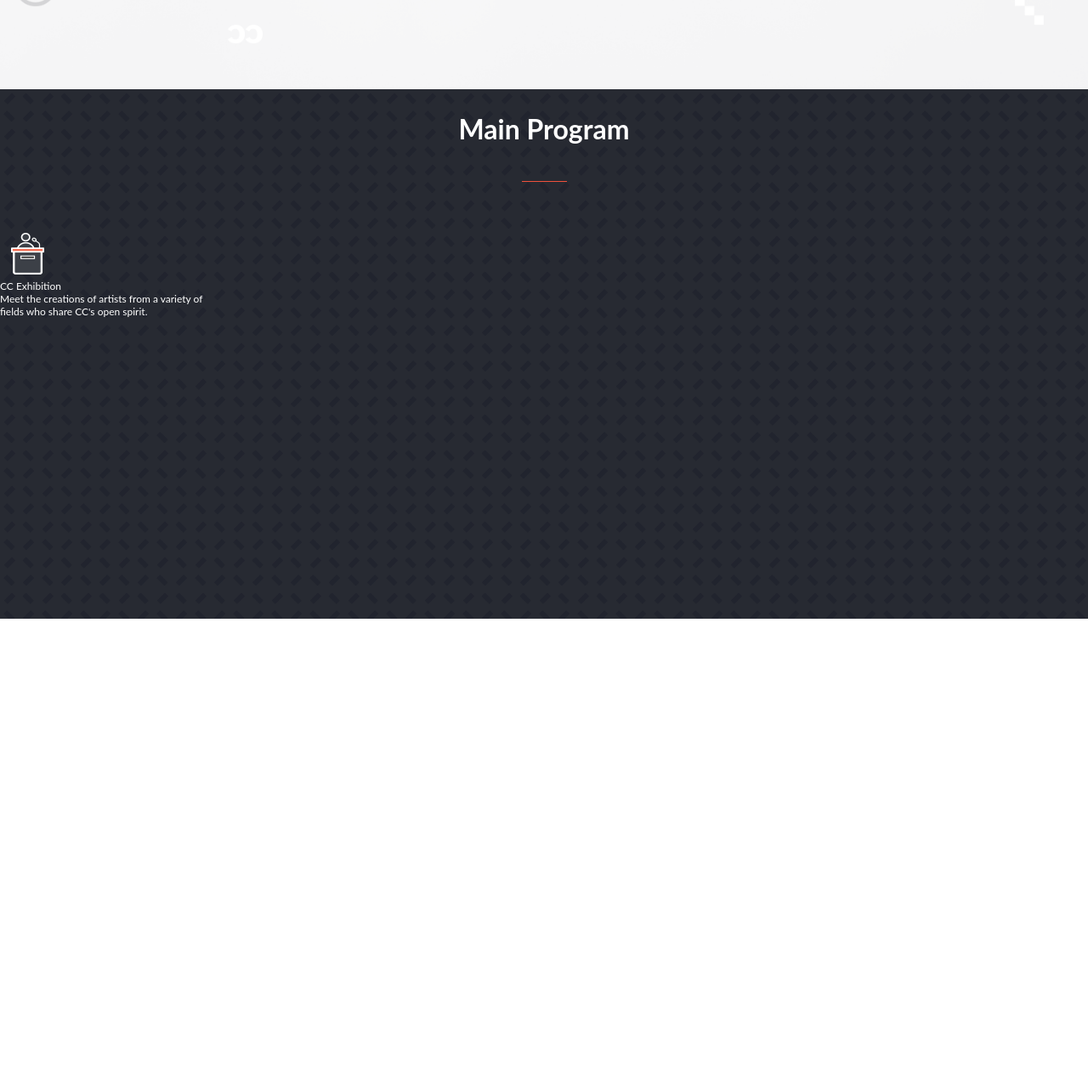
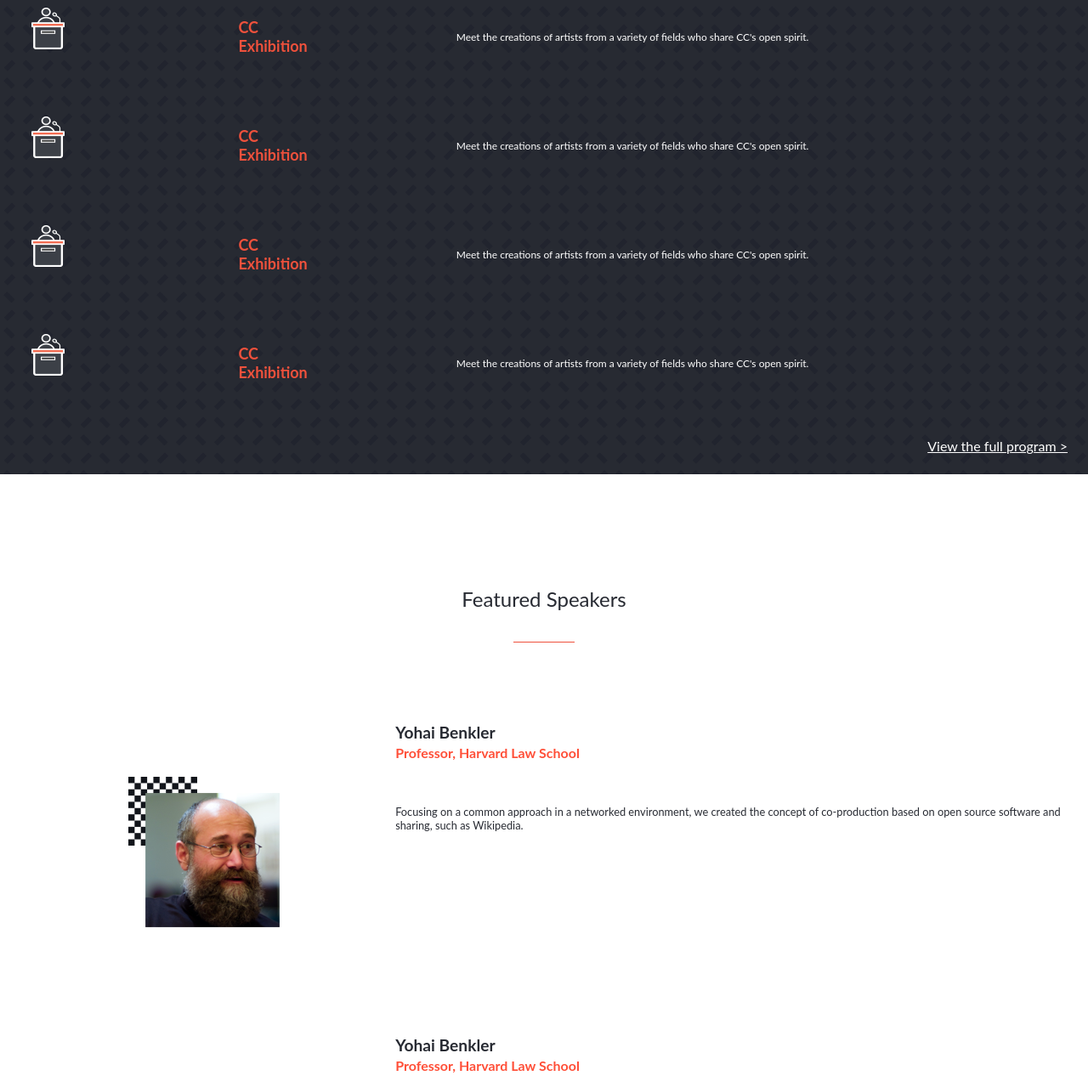
Before and after one commit to sajibarafatsiddiqui/technothirst, a website: page index.html in a window 1280 px wide. Shown: the part 703-1982 px from the top of the page at 85% size. Before the commit the page ends 1431 px from the top, so only its background shows below. Drawn offline with Linux system fonts and the light colour scheme.

Commit message:
added script.js and created featurespeacker section using js

```diff
--- a/index.css
+++ b/index.css
@@ -1,7 +1,7 @@
 body {
   margin: 0px;
   padding: 0px;
-    font-family: 'Lato', sans-serif;
+  font-family: "Lato", sans-serif;
   color: rgb(51, 51, 51);
 }
 
@@ -16,7 +16,7 @@ body {
 .masthead,
 .hero_wrap,
 .features_wrap,
-.callout,
+.feature_speakers_wrap,
 #blog,
 #footer {
   grid-column: 1 / -1;
@@ -24,10 +24,9 @@ body {
 
 .masthead {
   box-shadow: rgb(0 0 0 / 30%) 0px 2px 8px 0px;
-    width:100%;
+  width: 100%;
   min-height: 10vh;
   z-index: 999;
-
 }
 
 .masthead_inner {
@@ -39,13 +38,13 @@ body {
   flex: 1;
   order: 0;
   flex-grow: 0;
-    position:relative;
+  position: relative;
 }
 
 .mobile_menu {
   height: 30px;
   padding-left: 20px;
-    left:10px;
+  left: 10px;
   position: absolute;
 }
 
@@ -55,25 +54,25 @@ body {
   font-weight: 700;
   font-size: 1.125rem;
   line-height: 1.11;
-    color:red
-
+  background: -webkit-linear-gradient(rgb(248, 247, 249), rgb(11, 11, 11));
+  -webkit-background-clip: text;
+  -webkit-text-fill-color: transparent;
 }
 
 .hero_wrap {
   background-position: top center;
   background-size: cover;
-        height: 90vh;
   background-image: url(statics/images/main_big.png);
   background-repeat: no-repeat;
-        display:flex;
+  display: flex;
 }
 
-  .hero{
+.hero {
   display: flex;
   flex-direction: column;
   justify-content: center;
   align-items: center;
-    margin:auto;
+  margin: auto;
   text-align: center;
 }
 
@@ -114,7 +113,7 @@ body {
   background-image: url(statics/images/pattern_bg.png);
   background-repeat: repeat;
   background-color: rgb(39, 42, 50);
-    color: rgb(255, 255, 255)
+  color: rgb(255, 255, 255);
 }
 
 .features h2 {
@@ -130,16 +129,13 @@ body {
 }
 
 .features_list {
-        display:grid;
+  display: grid;
   grid-template-columns: 20% 20% 60%;
-        column-gap: 10px;
-        row-gap: 15px;
-        grid-template-rows: repeat(5, 10vh);
-        grid-template-areas: "program_icon program_title program_desc"
-        "program_icon program_title program_desc"
-        "program_icon program_title program_desc"
-        "program_icon program_title program_desc"
-        "program_icon program_title program_desc";
+  gap: 10px;
+  grid-template-rows: auto;
+  grid-template-areas: "program_icon program_title program_desc";
+  height: 10vh;
+  padding: 1.5rem;
 }
 
 .program_icon {
@@ -147,10 +143,37 @@ body {
 }
 
 .program_title {
-    grid-area:program_title;
-
+  grid-area: program_title;
+  align-self: center;
+  font-size: 1.5rm;
+  width: 26%;
+  color: rgb(239, 81, 60);
+  font-size: 1.5em;
+  font-weight: bold;
 }
 
 .program_desc {
   grid-area: program_desc;
+  align-self: center;
+  font-size: 1rm;
+  padding: 0px 0.5em 0px 0px;
+  text-align: left;
+  word-break: keep-all;
+  overflow: auto;
+  height: auto;
 }
+
+.program_list .mobile {
+    font-size: 1rem;
+    display: block;
+    text-decoration: none;
+    text-align: right;
+    padding: 1.5rem;
+    color: rgb(255, 255, 255);
+    text-decoration: underline;
+    cursor: pointer;
+}
+
+.program_list {
+
+}
--- a/index.html
+++ b/index.html
@@ -37,16 +37,46 @@
     <h2>Main Program</h2>
     <div class="guide_bar"></div>
     <div class="features_list">
-        <div class="program_list">
         <div class="program_icon">
         <img src="statics/images/program_icon_01.png" alt="CC Exhibition">
         </div>
         <div class="program_title">CC Exhibition</div>
-        <div class="program__desc"> Meet the creations of artists from a variety of fields who share CC's open spirit. </div>
+        <div class="program_desc"> Meet the creations of artists from a variety of fields who share CC's open spirit. </div>
     </div>
+    <div class="features_list">
+        <div class="program_icon">
+        <img src="statics/images/program_icon_01.png" alt="CC Exhibition">
+        </div>
+        <div class="program_title">CC Exhibition</div>
+        <div class="program_desc"> Meet the creations of artists from a variety of fields who share CC's open spirit. </div>
     </div>
+    <div class="features_list">
+        <div class="program_icon">
+        <img src="statics/images/program_icon_01.png" alt="CC Exhibition">
+        </div>
+        <div class="program_title">CC Exhibition</div>
+        <div class="program_desc"> Meet the creations of artists from a variety of fields who share CC's open spirit. </div>
+    </div>
+    <div class="features_list">
+        <div class="program_icon">
+        <img src="statics/images/program_icon_01.png" alt="CC Exhibition">
+        </div>
+        <div class="program_title">CC Exhibition</div>
+        <div class="program_desc"> Meet the creations of artists from a variety of fields who share CC's open spirit. </div>
+    </div>
+    <div class="features_list">
+        <div class="program_icon">
+        <img src="statics/images/program_icon_01.png" alt="CC Exhibition">
+        </div>
+        <div class="program_title">CC Exhibition</div>
+        <div class="program_desc"> Meet the creations of artists from a variety of fields who share CC's open spirit. </div>
+    </div>
+<div class="program_list">
+    <a href="#" class="mobile">View the full program &gt;</a>
+</div>
 </section>
 </div>
 </div>
+<script type="text/javascript" src="script.js"></script>
 </body>
 </html>
--- /dev/null
+++ b/script.js
@@ -0,0 +1,171 @@
+const speakers = {
+    speaker_1 :{
+        img : "statics/images/speaker_01.png",
+        name : "Yohai Benkler",
+        profession: "Professor, Harvard Law School",
+        description: "Focusing on a common approach in a  networked environment, we created the concept of co-production based on open source software and sharing, such as Wikipedia."
+    },
+    speaker_2 :{
+        img : "statics/images/speaker_02.png",
+        name : "Yohai Benkler",
+        profession: "Professor, Harvard Law School",
+        description: "Focusing on a common approach in a  networked environment, we created the concept of co-production based on open source software and sharing, such as Wikipedia."
+    },
+    speaker_3 :{
+        img : "statics/images/speaker_03.png",
+        name : "Yohai Benkler",
+        profession: "Professor, Harvard Law School",
+        description: "Focusing on a common approach in a  networked environment, we created the concept of co-production based on open source software and sharing, such as Wikipedia."
+    },
+    speaker_4 :{
+        img : "statics/images/speaker_04.png",
+        name : "Yohai Benkler",
+        profession: "Professor, Harvard Law School",
+        description: "Focusing on a common approach in a  networked environment, we created the concept of co-production based on open source software and sharing, such as Wikipedia."
+    },
+    speaker_5 :{
+        img : "statics/images/speaker_05.png",
+        name : "Yohai Benkler",
+        profession: "Professor, Harvard Law School",
+        description: "Focusing on a common approach in a  networked environment, we created the concept of co-production based on open source software and sharing, such as Wikipedia."
+    },
+    speaker_6 :{
+        img : "statics/images/speaker_06.png",
+        name : "Yohai Benkler",
+        profession: "Professor, Harvard Law School",
+        description: "Focusing on a common approach in a  networked environment, we created the concept of co-production based on open source software and sharing, such as Wikipedia."
+    }
+}
+
+const featureSpeakersWrap = document.createElement('div');
+featureSpeakersWrap.className = "feature_speakers_wrap";
+const featuresWrap= document.getElementsByClassName('features_wrap')[0];
+featuresWrap.insertAdjacentElement("afterend",featureSpeakersWrap);
+
+const featureSpeakers = document.createElement('section');
+featureSpeakers.className =  "feature_speaker";
+const propFeatureSpeakers = {
+    textAlign: 'center',
+    paddingTop: '7rem',
+    color: 'rgb(39, 42, 50)',
+    height: 'auto',
+}
+Object.assign(featureSpeakers.style,propFeatureSpeakers);
+featureSpeakersWrap.appendChild(featureSpeakers);
+
+const title = document.createElement('h2');
+title.innerHTML ="Featured Speakers";
+title.className = 'normal';
+const propTitle = {
+    fontSize: '1.5rem',
+    display: 'block',
+    fontWeight: 'normal'
+}
+
+Object.assign(title.style,propTitle)
+featureSpeakers.appendChild(title);
+
+const bar = document.createElement('div');
+bar.className = 'guide_bar';
+propBar = {
+    width: '4.5rem',
+    height: '1rem',
+    borderBottom: '1px solid rgb(239, 81, 60)',
+    margin: '0px auto 54px'
+};
+Object.assign(bar.style,propBar);
+featureSpeakers.appendChild(bar);
+
+
+
+const speakersList = document.createElement('div');
+speakersList.className ='speakers_list';
+propSpeakersList ={
+
+}
+featureSpeakers.appendChild(speakersList);
+
+const speaker = document.createElement('div');
+speaker.className ='speaker';
+propSpeaker = {
+    display: 'grid',
+    gridTemplateColumns: '35% 65%',
+    gap: '10px',
+    gridTemplateRows: '5% 20% 75%',
+    gridTemplateAreas: "'img name''img profession''img description'",
+    height: '40vh',
+    padding: '1.5rem',
+
+};
+
+Object.assign(speaker.style,propSpeaker);
+
+const speakerImage = document.createElement('div');
+speakerImage.classname ="speaker_image";
+const img = document.createElement("img");
+const propSpeakerImage = {
+    gridArea: 'img',
+    alignSelf: 'center',
+    display: 'block'
+}
+Object.assign(speakerImage.style,propSpeakerImage)
+
+speakerImage.appendChild(img);
+speaker.appendChild(speakerImage);
+
+const speakerName = document.createElement('h2');
+speakerName.className ="speaker_name";
+propSpeakerName = {
+    fontSize: '1.2rem',
+    textAlign: 'left',
+    gridArea: 'name'
+}
+Object.assign(speakerName.style,propSpeakerName);
+speaker.appendChild(speakerName);
+
+const speakerProfession = document.createElement('h3');
+speakerProfession.className="speaker_profession";
+propSpeakerProfession ={
+        fontSize: '1rem',
+        color: 'rgb(255, 79, 56)',
+        textAlign: 'left',
+        gridArea: 'profession',
+
+
+}
+Object.assign(speakerProfession.style,propSpeakerProfession);
+speaker.appendChild(speakerProfession);
+
+const speakerDescription = document.createElement('p');
+speakerDescription.className='speaker_desc';
+propSpeakerDescription ={
+    fontSize: '0.8rem',
+    textAlign: 'left',
+    gridArea: 'description',
+    alignSelf:'strech'
+}
+Object.assign(speakerDescription.style,propSpeakerDescription)
+speaker.appendChild(speakerDescription)
+speakersList.append(speaker);
+
+const speakerClone =speaker.cloneNode(true);
+
+speakersList.append(speakerClone);
+
+const speaker1 = document.getElementsByClassName('speaker')[0];
+console.log(speaker1)
+const speaker2 = document.getElementsByClassName('speaker')[1];
+console.log(speaker1)
+speaker1.childNodes[0].childNodes[0].setAttribute('src',speakers['speaker_1'].img);
+speaker1.childNodes[0].childNodes[0].setAttribute('alt',speakers['speaker_1'].name);
+Object.assign(speaker1.childNodes[0].childNodes[0].style,{objectFit:'cover',maxWidth:'100%',maxHeight:'35vh'});
+speaker1.childNodes[1].innerHTML = speakers['speaker_1'].name;
+speaker1.childNodes[2].innerHTML = speakers['speaker_1'].profession;
+speaker1.childNodes[3].innerHTML = speakers['speaker_1'].description;
+
+speaker2.childNodes[0].childNodes[0].setAttribute('src',speakers['speaker_2'].img);
+speaker2.childNodes[0].childNodes[0].setAttribute('alt',speakers['speaker_2'].name);
+Object.assign(speaker2.childNodes[0].childNodes[0].style,{objectFit:'cover',maxWidth:'100%',maxHeight:'35vh'});
+speaker2.childNodes[1].innerHTML = speakers['speaker_2'].name;
+speaker2.childNodes[2].innerHTML = speakers['speaker_2'].profession;
+speaker2.childNodes[3].innerHTML = speakers['speaker_2'].description;
```
Also changed, not shown: statics/images/speaker_01.png (added), statics/images/speaker_02.png (added), statics/images/speaker_03.png (added), statics/images/speaker_04.png (added), statics/images/speaker_05.png (added), statics/images/speaker_06.png (added). Lines whose indentation alone changed are shown as unchanged.
